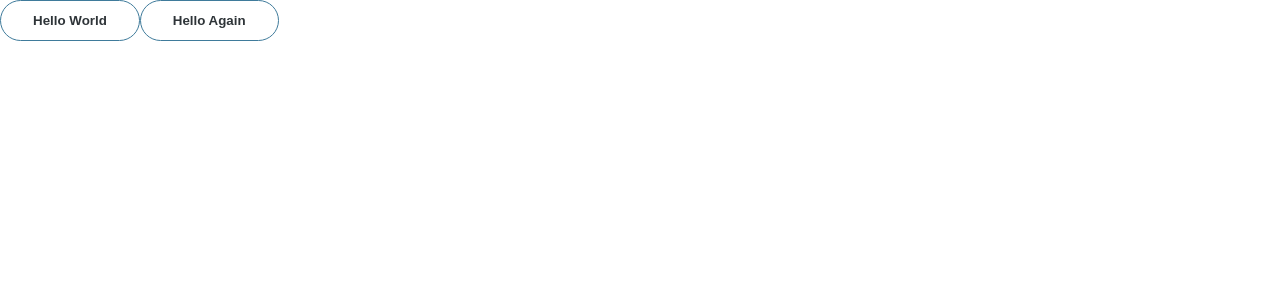
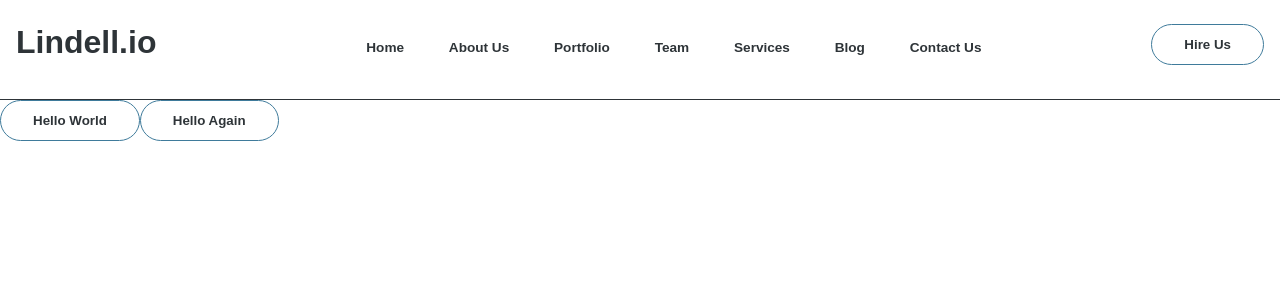
Before and after one commit to lindellcarternyc/monu-template, a React (Create React App) app: page / in a window 1280 px wide. Shown: the top 300 px of the page. Built offline with nearby package versions, Linux system fonts and the light colour scheme.

Commit message:
new components

```diff
--- a/src/App.tsx
+++ b/src/App.tsx
@@ -1,5 +1,6 @@
 import * as React from 'react'
 
+import { Navbar } from './components/navbar/Navbar'
 import { Button } from './components/button/Button'
 import { ActionButton } from './components/button/ActionButton'
 
@@ -7,6 +8,7 @@ class App extends React.Component {
   render() {
     return (
       <div className="App">
+        <Navbar />
         <Button text="Hello World" />
         <ActionButton text="Hello Again" />
       </div>
--- a/src/components/button/ActionButton.tsx
+++ b/src/components/button/ActionButton.tsx
@@ -3,14 +3,16 @@ import * as React from 'react'
 import { Button, ButtonProps } from './Button'
 import { ActionButtonBackground } from './ActionButtonBackground'
 
-interface ActionButtonProps extends ButtonProps { }
+interface ActionButtonProps extends ButtonProps {
+  // fixed?: 'right'
+}
 interface ActionButtonState {
   isHovered: boolean
 }
+
 const styles = {
   position: 'relative' as 'relative',
-  display: 'inline-block' as 'inline-block',
-  // overflow: 'hidden' as 'hidden'
+  display: 'inline-block' as 'inline-block'
 }
 export class ActionButton extends React.Component<ActionButtonProps, ActionButtonState> {
   constructor(props: ActionButtonProps) {
--- a/src/components/button/ActionButtonBackground.tsx
+++ b/src/components/button/ActionButtonBackground.tsx
@@ -1,4 +1,6 @@
 import * as React from 'react'
+
+import { Colors } from '../constants'
 
 interface ActionButtonBackgroundProps {
   visible: boolean
@@ -7,7 +9,7 @@ export const ActionButtonBackground = (props: ActionButtonBackgroundProps): JSX.
   return(
     <div
       style={{
-        backgroundColor: '#3f7b9b',
+        backgroundColor: Colors.Blue,
         position: 'absolute',
         width: props.visible ? 'calc(100% - 1px)' : '0',
         height: 'calc(100% - 1px)',
--- a/src/components/button/Button.tsx
+++ b/src/components/button/Button.tsx
@@ -1,6 +1,6 @@
 import * as React from 'react'
 
-import { makeStyles } from './styles'
+import { makeStyles } from './make-styles'
 
 export interface ButtonProps {
   text: string
--- a/src/components/button/styles.ts
+++ b/src/components/button/make-styles.ts
@@ -1,11 +1,13 @@
+import { Colors } from '../constants'
+
 export const makeStyles = (options: { color?: string }) => {
   return {
     background: 'transparent',
-    border: '1px solid #3f7b9b',
+    border: `1px solid ${Colors.Blue}`,
     borderRadius: '2rem',
     paddingLeft: '2rem', paddingRight: '2rem',
     paddingTop: '0.75rem', paddingBottom: '0.75rem',
     fontWeight: 'bold' as 'bold',
-    color: options.color || '#2e3438',
+    color: options.color || Colors.DarkGrey,
   }
 }
--- /dev/null
+++ b/src/components/constants.ts
@@ -0,0 +1,7 @@
+const Blue = '#3f7b9b'
+const DarkGrey = '#2e3438'
+
+export const Colors = {
+  Blue,
+  DarkGrey
+}
--- /dev/null
+++ b/src/components/navbar/Navbar.tsx
@@ -0,0 +1,35 @@
+import * as React from 'react'
+
+import { NavbarBrand } from './NavbarBrand'
+import { ActionButton } from '../button/ActionButton'
+import { NavbarList } from './NavbarList'
+import { Colors } from '../constants'
+export const Navbar = (): JSX.Element => {
+  return (
+    <div
+      style={{
+        position: 'relative',
+        width: '100%',
+        height: '100px',
+        padding: '1.5rem 1rem',
+        display: 'flex',
+        justifyContent: 'space-between',
+        borderBottom: `1px solid ${Colors.DarkGrey}`
+      }}
+    >
+      <NavbarBrand brandName="Lindell.io"/>
+      <NavbarList
+        items={[
+          {title: 'Home'},
+          {title: 'About Us'},
+          {title: 'Portfolio'},
+          {title: 'Team'},
+          {title: 'Services'},
+          {title: 'Blog'},
+          {title: 'Contact Us'}
+        ]}
+      />
+      <ActionButton text="Hire Us" />
+    </div>
+  )
+}
--- /dev/null
+++ b/src/components/navbar/NavbarBrand.tsx
@@ -0,0 +1,16 @@
+import * as React from 'react'
+
+import { Colors } from '../constants'
+
+export const NavbarBrand = (props: { brandName: string}): JSX.Element => {
+  return (
+    <h1
+      style={{
+        fontSize: '2rem',
+        marginTop: '0',
+        color: Colors.DarkGrey
+    }}
+    >{props.brandName}
+    </h1>
+  )
+}
--- /dev/null
+++ b/src/components/navbar/NavbarList.tsx
@@ -0,0 +1,22 @@
+import * as React from 'react'
+
+import { NavbarListItem } from './NavbarListItem'
+
+export const NavbarList = (props: { items: { title: string }[] }): JSX.Element => {
+  return (
+    <ul
+      style={{
+        display: 'flex',
+        justifyContent: 'space-around',
+        width: '100%',
+        maxWidth: '700px',
+      }}
+    >
+      {props.items.map(item => {
+        return (
+          <NavbarListItem key={item.title} title={item.title} />
+        )
+      })}
+    </ul>
+  )
+}
--- /dev/null
+++ b/src/components/navbar/NavbarListItem.tsx
@@ -0,0 +1,40 @@
+import * as React from 'react'
+
+import { Colors } from '../constants'
+
+interface NavbarListItemProps {
+  title: string
+}
+interface NavbarListItemState {
+  isHovered: boolean
+}
+export class NavbarListItem extends React.Component<NavbarListItemProps, NavbarListItemState> {
+  constructor(props: NavbarListItemProps) {
+    super(props)
+
+    this.state = {
+      isHovered: false
+    }
+  }
+
+  onMouseOver = () => { this.setState({ isHovered: true }) }
+  onMouseOut = () => { this.setState({ isHovered: false }) }
+
+  render() {
+    return (
+      <li
+        style={{
+          listStyleType: 'none',
+          padding: '0 1rem',
+          color: this.state.isHovered ? Colors.Blue : Colors.DarkGrey,
+          fontWeight: 'bold',
+          fontSize: '0.85rem',
+          transition: 'color 0.3s ease'
+        }}
+        onMouseOver={this.onMouseOver}
+        onMouseOut={this.onMouseOut}
+      >{this.props.title}
+      </li>
+    )
+  }
+}
--- a/src/index.css
+++ b/src/index.css
@@ -7,7 +7,7 @@ body {
 }
 
 *, *::before, *::after {
-  box-sizing: inherit;
-  margin: inherit;
-  padding: inherit;
+  box-sizing: border-box;
+  margin: none;
+  padding: none;
 }
```
